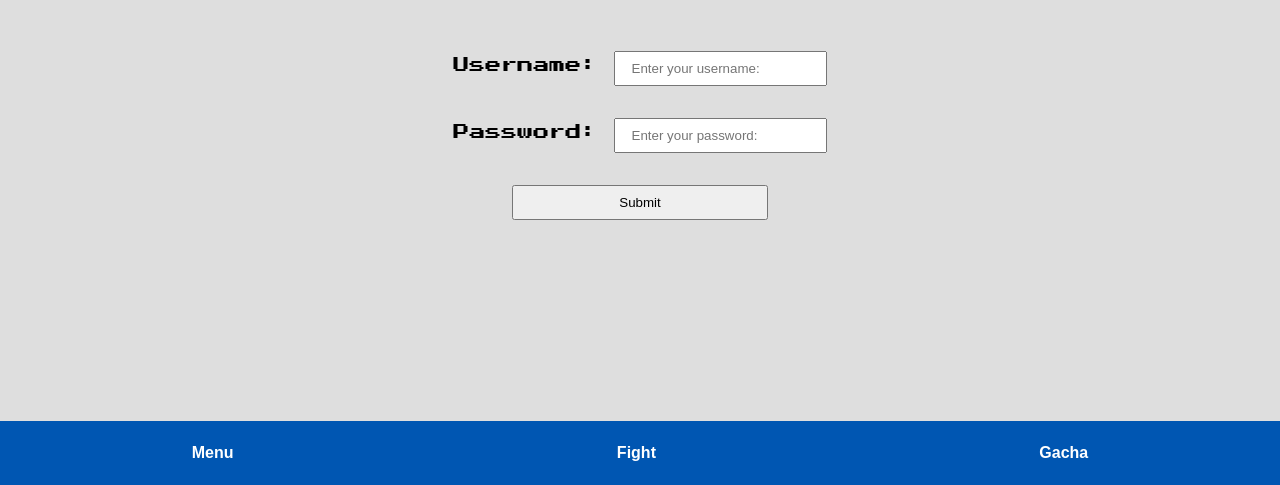
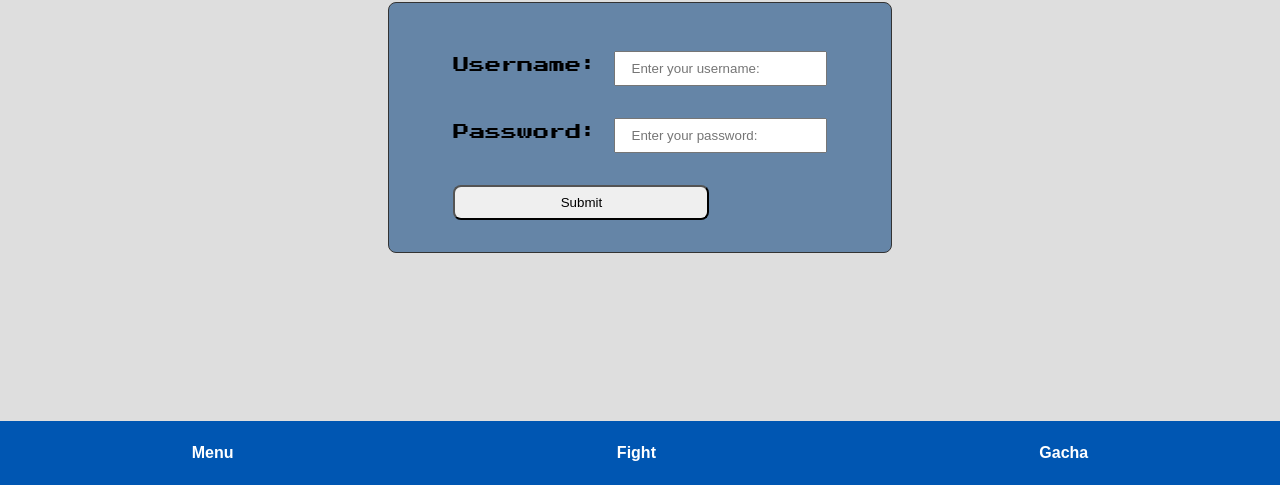
Before and after one commit to JohnPatrickAncajas/Hampasan, a plain HTML site: page index.html in a window 1280 px wide. Shown: the part 315-800 px from the top of the page. Drawn offline with Linux system fonts and the light colour scheme.

Commit message:
Version 2.2

```diff
--- a/index.html
+++ b/index.html
@@ -10,10 +10,12 @@
 <body>
     <div id="pageDisplay">
         <h1>Welcome to Hampasan!</h1>
-        <label for="username">Username: <input type="text" class="inputBox" id="username" placeholder="Enter your username: "></input></label>
-        <label for="password">Password: <input type="password" class="inputBox" id="password" placeholder="Enter your password: "></input></label>
-        <!-- Wala pa yung password functionality, nandiyan lang for design-->
-        <button id="submitButton" onclick="getuser()">Submit</button>
+        <div id="usernamePasswordBox">
+            <label for="username">Username: <input type="text" class="inputBox" id="username" placeholder="Enter your username: "></input></label>
+            <label for="password">Password: <input type="password" class="inputBox" id="password" placeholder="Enter your password: "></input></label>
+            <!-- Wala pa yung password functionality, nandiyan lang for design-->
+            <button id="submitButton" onclick="getuser()">Submit</button>
+        </div>
 
         <div id = "equip"></div>
     </div>
--- a/script.js
+++ b/script.js
@@ -64,7 +64,8 @@ function display_items() {
 
 //------------USER LIST------------------------
 const userlist = [
-    new User("Rin", 1000, 1, weaponlist[0], defaultpng("sword"))
+    new User("Rin", 1000, 1, weaponlist[0], defaultpng("sword")),
+    new User("Pat", 1000, 1, weaponlist[0], defaultpng("sword"))
 ]
 
 //------------------- MOB LIST ------------------------
--- a/styles.css
+++ b/styles.css
@@ -3,6 +3,17 @@ body, html {
     padding: 0;
     font-family: 'Press Start 2P', cursive;
     background-color: #dedede;
+}
+
+#usernamePasswordBox {
+    display: flex;
+    flex-direction: column;
+    padding: 2rem 4rem;
+    width: auto;
+    height: auto;
+    background-color : #6585a7;
+    border: #333 solid 0.1rem;
+    border-radius: 0.5rem;
 }
 
 .inputBox {
@@ -15,6 +26,7 @@ body, html {
     height: auto;
     margin-top: 1rem;
     padding: 0.5rem 1rem;
+    border-radius: 0.5rem;
 
 }
 
```
